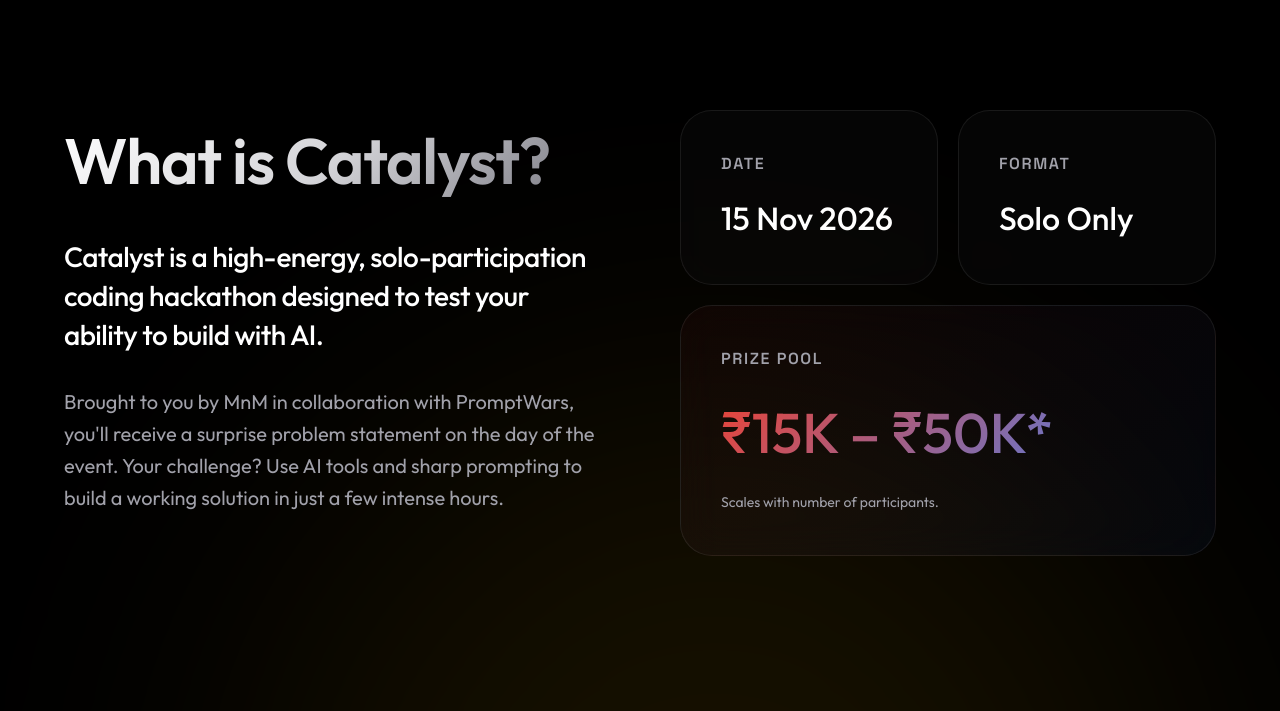
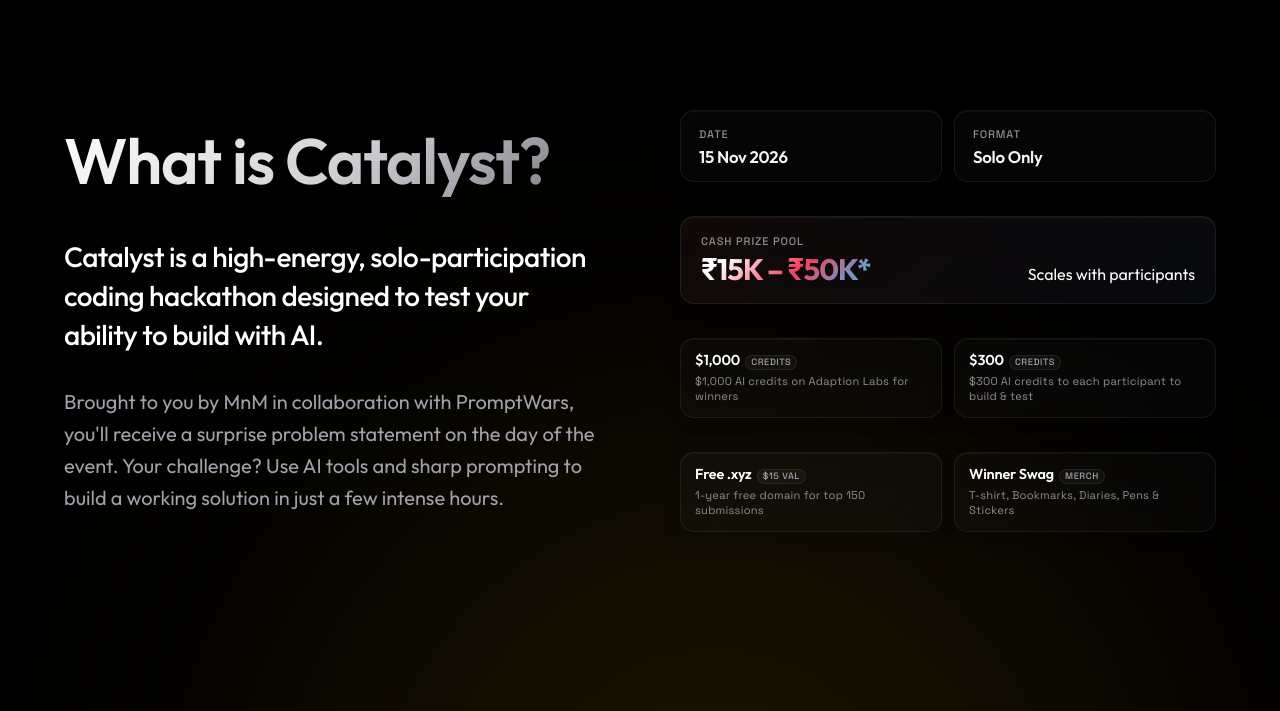
Before and after one commit to adityaverma9777/TeamWebsite-MnM, a website built with Vite: page catalyst.html in a window 1280 px wide. Shown: the part 1705-2416 px from the top of the page. Built offline with nearby package versions, Linux system fonts and the light colour scheme.

Commit message:
updated the catalyst page

```diff
--- a/catalyst.css
+++ b/catalyst.css
@@ -400,14 +400,13 @@
   margin-bottom: 80px;
 }
 
-/* Hero Partners Layout */
 .cat-hero-partners {
   display: grid;
-  grid-template-columns: repeat(4, 1fr);
-  gap: 32px;
+  grid-template-columns: repeat(6, 1fr);
+  gap: 28px;
   width: 100%;
-  max-width: 1000px;
-  padding: 32px 48px;
+  max-width: 1160px;
+  padding: 32px 36px;
   background: rgba(255, 255, 255, 0.02);
   border: 1px solid rgba(255, 255, 255, 0.05);
   border-radius: 24px;
@@ -416,20 +415,27 @@
   animation: fadeUp 1s cubic-bezier(0.16, 1, 0.3, 1) 0.8s forwards;
   box-shadow: 0 16px 40px rgba(0,0,0,0.3);
 }
-
-@media (max-width: 768px) {
+@media (max-width: 1080px) {
+  .cat-hero-partners {
+    grid-template-columns: repeat(3, 1fr);
+    gap: 32px;
+    padding: 28px 32px;
+  }
+}
+@media (max-width: 640px) {
   .cat-hero-partners {
     grid-template-columns: repeat(2, 1fr);
+    gap: 24px;
     padding: 24px;
   }
 }
-
-@media (max-width: 480px) {
+@media (max-width: 420px) {
   .cat-hero-partners {
     grid-template-columns: 1fr;
+    gap: 20px;
+    padding: 20px 16px;
   }
 }
-
 .cat-partner-item {
   display: grid;
   grid-template-rows: max-content 1fr;
@@ -438,30 +444,36 @@
   gap: 20px;
   height: 130px;
 }
-
 .cat-partner-label {
   align-self: start;
   font-family: var(--font-mono);
-  font-size: 0.75rem;
+  font-size: 0.72rem;
   color: rgba(255, 255, 255, 0.4);
   text-transform: uppercase;
-  letter-spacing: 0.1em;
+  letter-spacing: 0.08em;
+  text-align: center;
 }
-
 .cat-partner-item img {
+  max-width: 100%;
   object-fit: contain;
   transition: transform 0.3s cubic-bezier(0.16, 1, 0.3, 1);
 }
-
 .cat-partner-item:hover img {
   transform: scale(1.05);
 }
-
-/* Optical balancing for specific logos */
 .cat-partner-mnm { height: 72px; }
 .cat-partner-ag { height: 60px; }
 .cat-partner-gdg { height: 36px; }
 .cat-partner-h2s { height: 64px; }
+.cat-partner-adaption {
+  height: 28px;
+  width: auto;
+  filter: brightness(0) invert(1);
+}
+.cat-partner-xyz {
+  height: 38px;
+  width: auto;
+}
 
 /* Sections */
 .cat-section {
@@ -522,7 +534,7 @@
 .cat-bento {
   display: grid;
   grid-template-columns: 1fr 1fr;
-  gap: 20px;
+  gap: 12px;
   perspective: 1000px;
 }
 
@@ -585,6 +597,143 @@
   color: transparent;
   margin-bottom: 12px;
   transform: translateZ(50px);
+}
+.cat-card-compact {
+  padding: 14px 18px;
+  border-radius: 14px;
+  display: flex;
+  flex-direction: column;
+  justify-content: center;
+  height: 72px;
+  background: rgba(255, 255, 255, 0.018);
+  border: 1px solid rgba(255, 255, 255, 0.07);
+  box-shadow: inset 0 1px 0 rgba(255, 255, 255, 0.04), 0 4px 16px rgba(0, 0, 0, 0.2);
+  backdrop-filter: blur(20px);
+  transition: border-color 0.3s ease, background 0.3s ease;
+}
+.cat-card-compact:hover {
+  border-color: rgba(255, 255, 255, 0.16);
+  background: rgba(255, 255, 255, 0.032);
+}
+.cat-card-micro-label {
+  font-family: var(--font-mono);
+  font-size: 0.6875rem;
+  color: #8e8e93;
+  text-transform: uppercase;
+  letter-spacing: 0.08em;
+  font-weight: 500;
+}
+p.cat-card-micro-val {
+  font-family: var(--font-heading);
+  font-size: 1.05rem;
+  font-weight: 600;
+  color: #f4f4f5;
+  margin-top: 2px;
+  line-height: 1.25;
+  letter-spacing: -0.015em;
+  transform: none;
+}
+.cat-pool-compact {
+  padding: 16px 20px;
+  border-radius: 14px;
+  display: flex;
+  flex-direction: column;
+  justify-content: center;
+  gap: 4px;
+  height: 88px;
+  background: linear-gradient(145deg, rgba(234, 67, 53, 0.04), rgba(66, 133, 244, 0.04)), rgba(255, 255, 255, 0.018);
+  border: 1px solid rgba(255, 255, 255, 0.08);
+  box-shadow: inset 0 1px 0 rgba(255, 255, 255, 0.05), 0 4px 16px rgba(0, 0, 0, 0.25);
+  backdrop-filter: blur(20px);
+  transition: border-color 0.3s ease, background 0.3s ease;
+}
+.cat-pool-compact:hover {
+  border-color: rgba(255, 255, 255, 0.18);
+}
+.cat-pool-top {
+  display: flex;
+  align-items: center;
+  justify-content: space-between;
+}
+.cat-pool-middle {
+  display: flex;
+  align-items: baseline;
+  justify-content: space-between;
+  flex-wrap: wrap;
+  gap: 8px;
+}
+.cat-highlight-compact {
+  font-family: var(--font-heading);
+  font-size: 1.85rem;
+  font-weight: 700;
+  background: linear-gradient(135deg, #ffffff 15%, #f43f5e 55%, #38bdf8 100%);
+  -webkit-background-clip: text;
+  background-clip: text;
+  color: transparent;
+  line-height: 1.05;
+  letter-spacing: -0.03em;
+}
+p.cat-pool-note,
+p.cat-perk-text {
+  color: #8e8e93;
+  font-size: 0.7rem;
+  font-family: var(--font-mono);
+  letter-spacing: 0.02em;
+  line-height: 1.35;
+  margin: 0;
+  transform: none;
+  font-weight: 400;
+}
+.cat-perk-card {
+  padding: 12px 14px;
+  border-radius: 14px;
+  display: flex;
+  flex-direction: column;
+  justify-content: center;
+  gap: 4px;
+  height: 80px;
+  background: rgba(255, 255, 255, 0.018);
+  border: 1px solid rgba(255, 255, 255, 0.07);
+  box-shadow: inset 0 1px 0 rgba(255, 255, 255, 0.04), 0 4px 16px rgba(0, 0, 0, 0.2);
+  backdrop-filter: blur(20px);
+  transition: border-color 0.3s ease, background 0.3s ease;
+}
+.cat-perk-card:hover {
+  border-color: rgba(255, 255, 255, 0.16);
+  background: rgba(255, 255, 255, 0.032);
+}
+.cat-perk-val {
+  font-family: var(--font-heading);
+  font-size: 0.9rem;
+  font-weight: 600;
+  color: #ffffff;
+  line-height: 1.2;
+  letter-spacing: -0.01em;
+  display: flex;
+  align-items: baseline;
+  gap: 5px;
+}
+.cat-perk-val-sub {
+  font-family: var(--font-mono);
+  font-size: 0.575rem;
+  font-weight: 500;
+  color: #a1a1aa;
+  background: rgba(255, 255, 255, 0.04);
+  border: 1px solid rgba(255, 255, 255, 0.08);
+  padding: 1px 5px;
+  border-radius: 999px;
+  text-transform: uppercase;
+  letter-spacing: 0.06em;
+  line-height: 1.2;
+}
+@media (max-width: 640px) {
+  .cat-bento {
+    grid-template-columns: 1fr;
+    gap: 10px;
+  }
+  .cat-highlight-compact {
+    font-size: 1.75rem;
+  }
 }
 
 .cat-timeline-wrapper {
--- a/catalyst.html
+++ b/catalyst.html
@@ -79,6 +79,14 @@
           <span class="cat-partner-label">Platform Partner</span>
           <img src="/catalyst/H2S_White.png" alt="Hack2skill" class="cat-partner-h2s">
         </div>
+        <div class="cat-partner-item">
+          <span class="cat-partner-label">AI Infrastructure</span>
+          <img src="/adaption/adaption-logo-black.svg" alt="Adaption Labs" class="cat-partner-adaption">
+        </div>
+        <div class="cat-partner-item">
+          <span class="cat-partner-label">Domain Partner</span>
+          <img src="/xyz-logo-color.png" alt=".XYZ Domains" class="cat-partner-xyz">
+        </div>
       </div>
     </div>
   </header>
@@ -147,18 +155,38 @@
             solution in just a few intense hours.</p>
         </div>
         <div class="cat-bento" id="bento-grid">
-          <div class="cat-3d-card card-spotlight">
-            <h3>Date</h3>
-            <p>15 Nov 2026</p>
+          <div class="cat-3d-card card-spotlight cat-card-compact">
+            <span class="cat-card-micro-label">Date</span>
+            <p class="cat-card-micro-val">15 Nov 2026</p>
           </div>
-          <div class="cat-3d-card card-spotlight">
-            <h3>Format</h3>
-            <p>Solo Only</p>
+          <div class="cat-3d-card card-spotlight cat-card-compact">
+            <span class="cat-card-micro-label">Format</span>
+            <p class="cat-card-micro-val">Solo Only</p>
           </div>
-          <div class="cat-3d-card card-spotlight cat-bento-large">
-            <h3>Prize Pool</h3>
-            <p class="cat-highlight">₹15K – ₹50K*</p>
-            <span style="color:var(--text-muted);font-size:0.875rem">Scales with number of participants.</span>
+          <div class="cat-3d-card card-spotlight cat-bento-large cat-pool-compact" id="prizes">
+            <div class="cat-pool-top">
+              <span class="cat-card-micro-label">Cash Prize Pool</span>
+            </div>
+            <div class="cat-pool-middle">
+              <span class="cat-highlight-compact">₹15K – ₹50K*</span>
+              <span class="cat-pool-note">Scales with participants</span>
+            </div>
+          </div>
+          <div class="cat-3d-card card-spotlight cat-perk-card">
+            <div class="cat-perk-val">$1,000 <span class="cat-perk-val-sub">Credits</span></div>
+            <p class="cat-perk-text">$1,000 AI credits on Adaption Labs for winners</p>
+          </div>
+          <div class="cat-3d-card card-spotlight cat-perk-card">
+            <div class="cat-perk-val">$300 <span class="cat-perk-val-sub">Credits</span></div>
+            <p class="cat-perk-text">$300 AI credits to each participant to build & test</p>
+          </div>
+          <div class="cat-3d-card card-spotlight cat-perk-card">
+            <div class="cat-perk-val">Free .xyz <span class="cat-perk-val-sub">$15 Val</span></div>
+            <p class="cat-perk-text">1-year free domain for top 150 submissions</p>
+          </div>
+          <div class="cat-3d-card card-spotlight cat-perk-card">
+            <div class="cat-perk-val">Winner Swag <span class="cat-perk-val-sub">Merch</span></div>
+            <p class="cat-perk-text">T-shirt, Bookmarks, Diaries, Pens & Stickers</p>
           </div>
         </div>
       </div>
```
